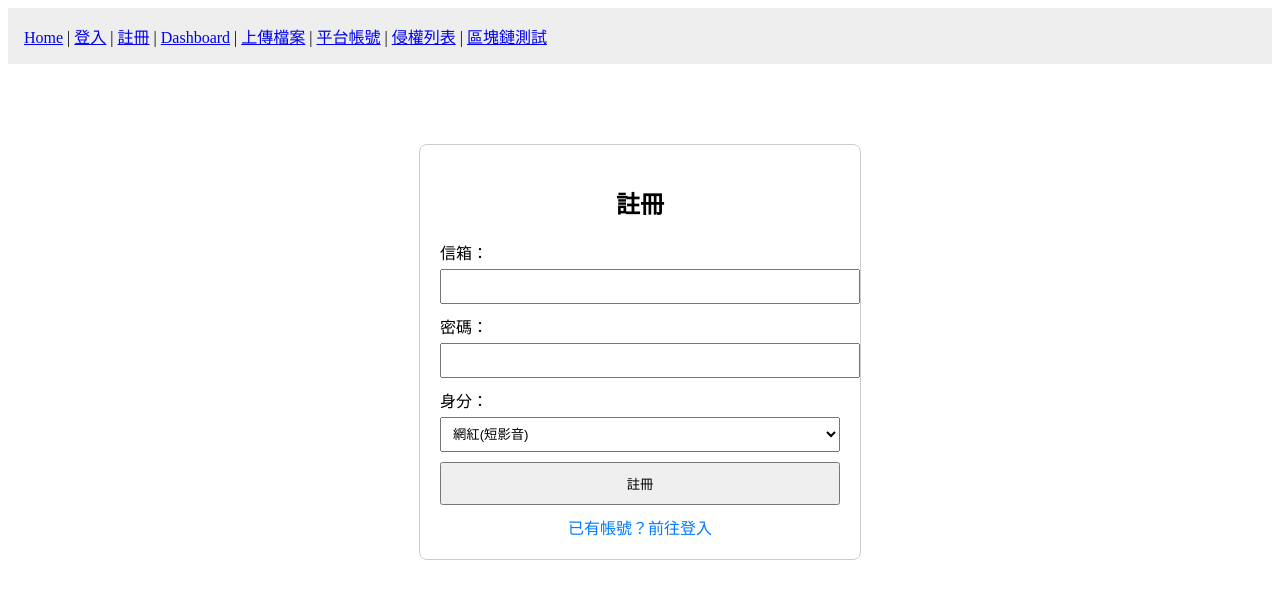
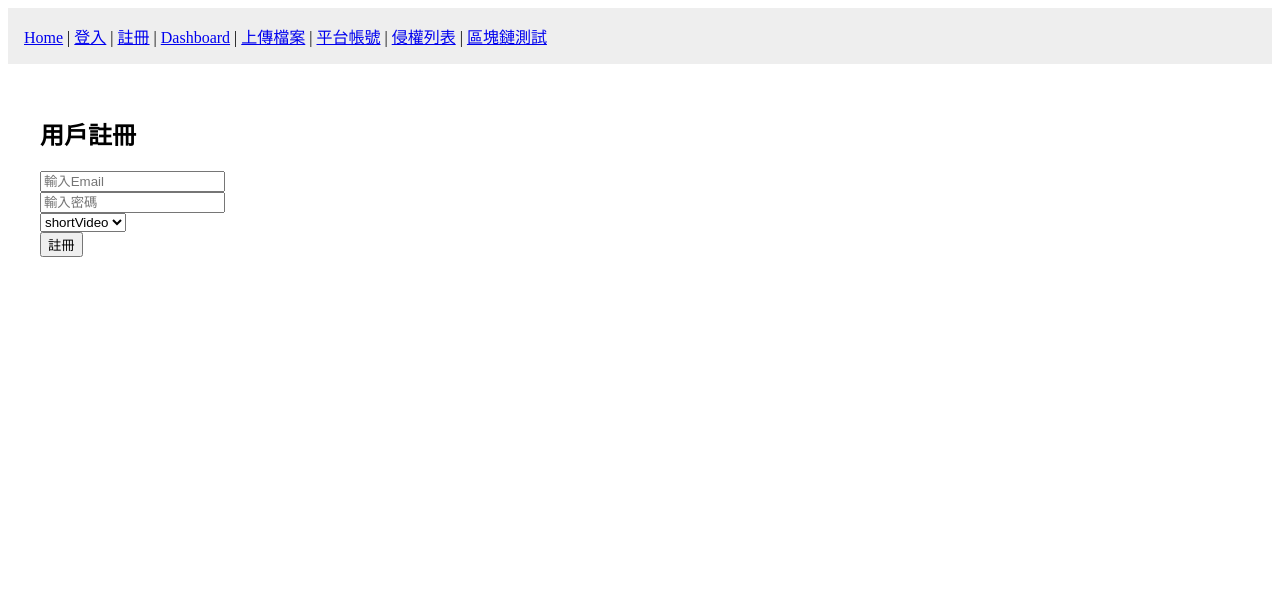
Before and after one commit to soozoohunter/soozookaizokuhunter, a React (Create React App) app in the folder frontend/: page /register in a window 1280 px wide. Shown: the top 598 px of the page. Built offline with nearby package versions, Linux system fonts and the light colour scheme.

Commit message:
Update RegisterPage.js

```diff
--- a/frontend/src/pages/RegisterPage.js
+++ b/frontend/src/pages/RegisterPage.js
@@ -1,93 +1,50 @@
 import React, { useState } from 'react';
+import axios from 'axios';
+import { useNavigate } from 'react-router-dom';
 
-export default function RegisterPage({ history }) {
+function RegisterPage() {
   const [email, setEmail] = useState('');
   const [password, setPassword] = useState('');
   const [role, setRole] = useState('shortVideo');
+  const navigate = useNavigate();
 
-  const handleRegister = async(e) => {
-    e.preventDefault();
+  const handleRegister = async () => {
     try {
-      const res = await fetch('/api/signup', {
-        method: 'POST',
-        headers: { 'Content-Type':'application/json' },
-        body: JSON.stringify({ email, password, role })
-      });
-      const data = await res.json();
-      if(res.ok) {
-        alert('註冊成功，請登入');
-        history.push('/login');
-      } else {
-        alert(`註冊失敗: ${data.error || '未知錯誤'}`);
-      }
-    } catch(err) {
-      alert(`發生錯誤: ${err.message}`);
+      let res = await axios.post('/api/auth/signup', { email, password, role });
+      alert('註冊成功');
+      navigate('/login');
+    } catch (err) {
+      alert(err.response?.data?.error || '註冊失敗');
     }
   };
 
   return (
-    <div style={styles.container}>
-      <h2>註冊</h2>
-      <form onSubmit={handleRegister} style={styles.form}>
-        <div style={styles.formGroup}>
-          <label>信箱：</label>
+    <div style={{ padding: '2rem' }}>
+      <h2>用戶註冊</h2>
+      <div>
         <input
-            type="email"
+          placeholder="輸入Email"
           value={email}
-            onChange={e=>setEmail(e.target.value)}
-            required
-            style={styles.input}
+          onChange={e => setEmail(e.target.value)}
         />
       </div>
-        <div style={styles.formGroup}>
-          <label>密碼：</label>
+      <div>
         <input
+          placeholder="輸入密碼"
           type="password"
           value={password}
-            onChange={e=>setPassword(e.target.value)}
-            required
-            style={styles.input}
+          onChange={e => setPassword(e.target.value)}
         />
       </div>
-        <div style={styles.formGroup}>
-          <label>身分：</label>
-          <select
-            value={role}
-            onChange={e=>setRole(e.target.value)}
-            style={styles.input}
-          >
-            <option value="shortVideo">網紅(短影音)</option>
-            <option value="ecommerce">電商(商品圖+短影音)</option>
+      <div>
+        <select value={role} onChange={e => setRole(e.target.value)}>
+          <option value="shortVideo">shortVideo</option>
+          <option value="admin">admin</option>
         </select>
       </div>
-        <button type="submit" style={styles.button}>註冊</button>
-      </form>
-      <div style={{marginTop:10}}>
-        <a href="/login" style={styles.link}>已有帳號？前往登入</a>
-      </div>
+      <button onClick={handleRegister}>註冊</button>
     </div>
   );
 }
 
-const styles = {
-  container: {
-    maxWidth: '400px', margin:'80px auto', padding:'20px',
-    border:'1px solid #ccc', borderRadius:'8px',
-    textAlign:'center'
-  },
-  form: {
-    display:'flex', flexDirection:'column'
-  },
-  formGroup: {
-    marginBottom:'10px', textAlign:'left'
-  },
-  input: {
-    width:'100%', padding:'8px', marginTop:'5px'
-  },
-  button: {
-    padding:'10px 20px', cursor:'pointer'
-  },
-  link:{
-    textDecoration:'none', color:'#007bff'
-  }
-};
+export default RegisterPage;
```
Lines whose indentation alone changed are shown as unchanged.
